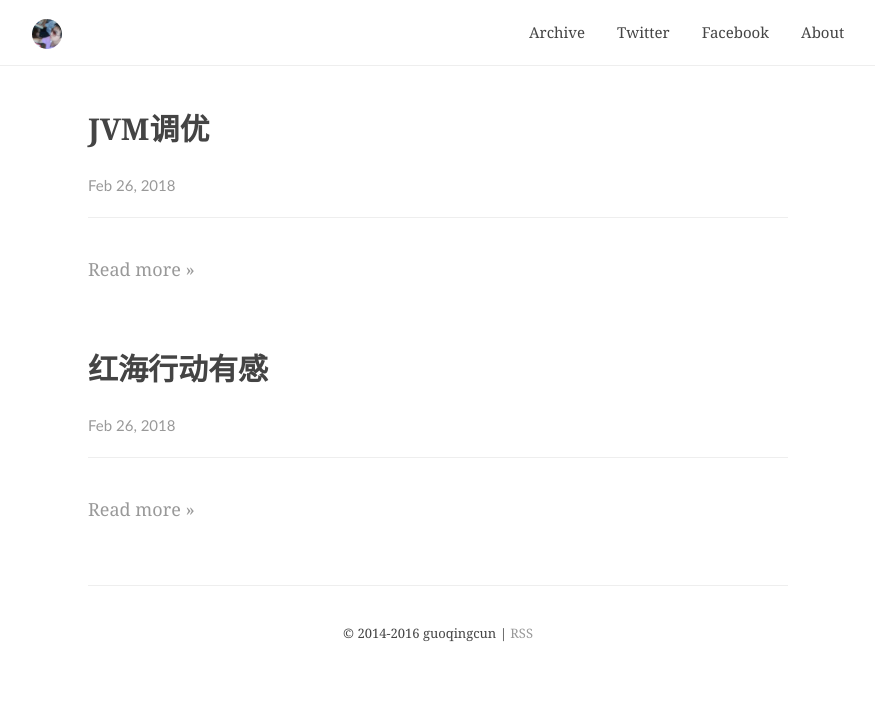
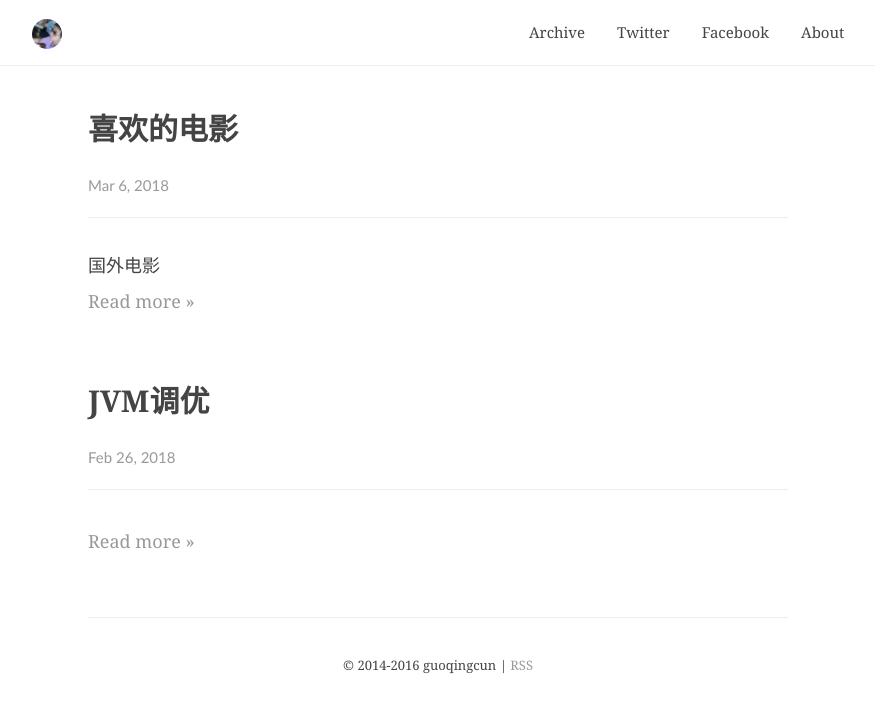
Before and after one commit to guoqingcun/guoqingcun.github.io, a Jekyll site: the page built from index.html, in a window 1280 px wide. Shown: the top 713 px of the page, without its empty margins (202-1077 px from the left). Built offline with Jekyll 4.4.1, drawn with Linux system fonts in a browser that asks for light colours; comment, search, counter and statistics services are not loaded; some of the changed lines change nothing that is shown.

Commit message:
修改成喜欢的电影

```diff
--- a/_posts/2018-02-26-film.markdown
+++ b/_posts/2018-02-26-film.markdown
@@ -1,11 +1,77 @@
 ---
 layout: post
-title:  "红海行动有感"
-date:   2018-02-26 17:30:17 +0800
+title:  "喜欢的电影"
+date:   2018-03-6 17:30:17 +0800
 categories: jvm
 location:
 description:
 ---
 ---
+国外电影
 
-**红海行动有感**
+- 泰坦尼克号
+- 罗马假日
+- 诺丁山
+- 楚门的世界
+-
+- 肖申克的救赎
+-
+- 忠犬八公的故事（侄女推荐）
+-
+- 黑鹰坠落
+-
+- 我的野蛮女友
+-
+- 兰戈
+-
+- 飞屋环游记
+-
+- 辛德勒的名单
+-
+- 勇敢的心
+-
+- 遗愿清单
+-
+- 驯龙高手
+-
+- 驯龙高手2
+-
+- 巴霍巴利王（上）
+-
+- 末代皇帝
+-
+- 拯救大兵瑞恩
+-
+- 超能陆战队
+-
+- 阿甘正传
+-
+- 少年派的奇幻漂流
+-
+- 阿凡达
+-
+- 战狼2
+-
+- 千与千寻
+-
+- 摔跤吧！爸爸
+-
+- 帕丁顿熊2
+-
+- 红海行动有感
+-
+- 血战钢锯岭
+
+国内电影
+
+- 让子弹飞 Let The Bullets Fly (2010)
+-
+- 大话西游之月光宝盒 A Chinese Odyssey (1995)
+-
+- 大话西游之大圣娶亲 A Chinese Odyssey Part Two: Cinderella (1995)
+-
+- 倩女幽魂 A Chinese Ghost Story (1987)
+-
+- 东方不败（林青霞）
+-
+- 天若有情 A Moment of Romance (1990)
```
